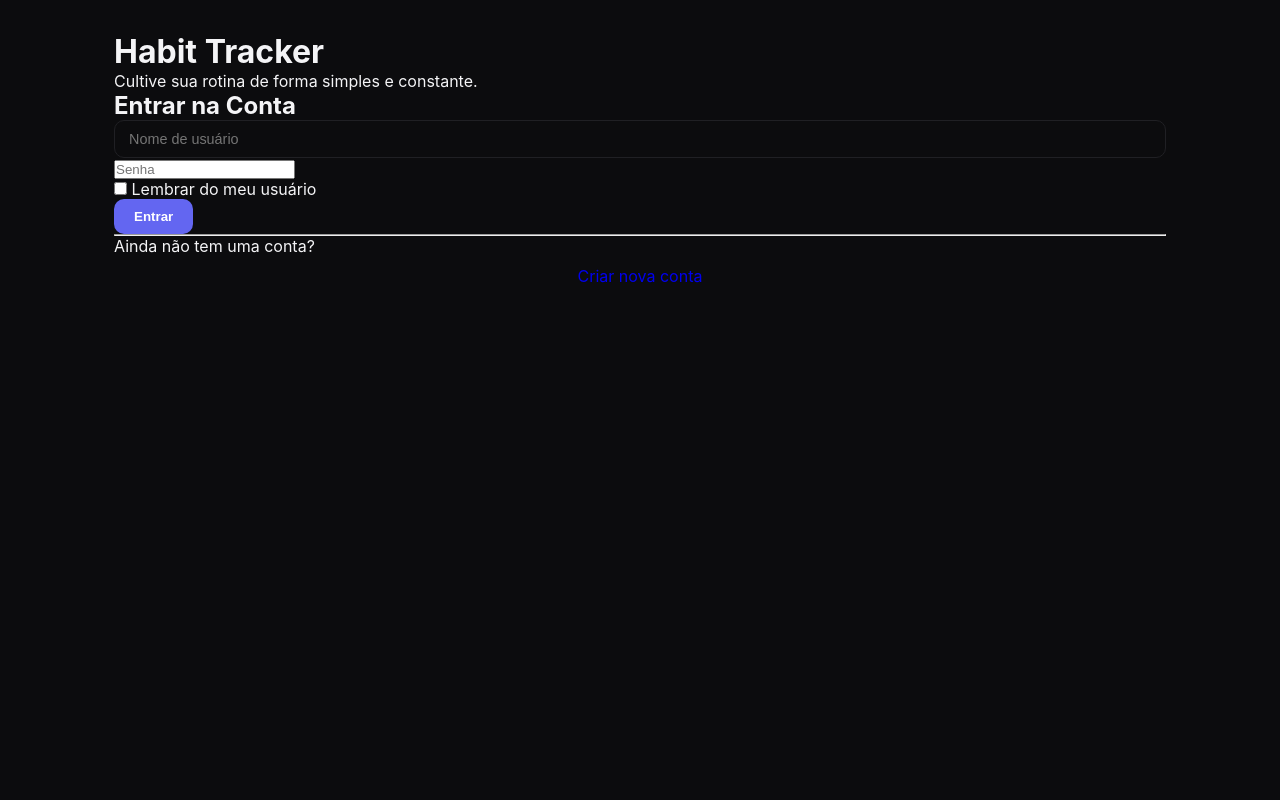
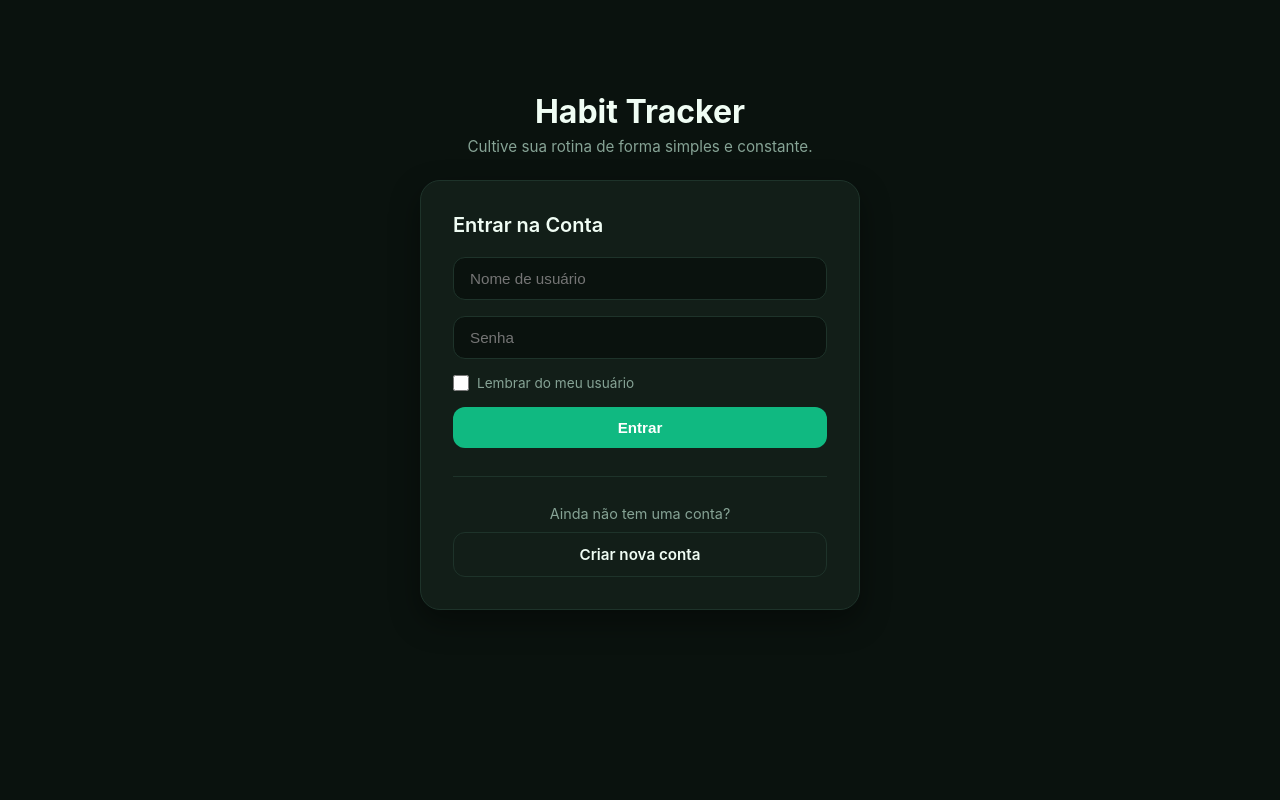
Before and after one commit to Stefanelli01/Habit-manager, a FastAPI app: page /login in a window 1280 px wide. Run offline with FastAPI, Linux system fonts and the light colour scheme.

Commit message:
Apply emerald green color scheme and fix auth card layout styling

```diff
--- a/src/web/main.py
+++ b/src/web/main.py
@@ -12,7 +12,7 @@ from src.database.crud import (
     create_user,
     delete_habit,
     get_all_habits_by_user,
-    mark_habit_completed,
+    toggle_habit_completed,
 )
 from src.database.database import get_db_connection, init_db
 from src.streak import calculate_streak
@@ -32,13 +32,12 @@ templates = Jinja2Templates(directory="src/web/templates")
 app.mount("/static", StaticFiles(directory="src/web/static"), name="static")
 
 PALETTES = [
-    {"bg": "#6366f1", "icon_bg": "rgba(99, 102, 241, 0.15)"},
-    {"bg": "#f97316", "icon_bg": "rgba(249, 115, 22, 0.15)"},
-    {"bg": "#ec4899", "icon_bg": "rgba(236, 72, 153, 0.15)"},
-    {"bg": "#06b6d4", "icon_bg": "rgba(6, 182, 212, 0.15)"},
-    {"bg": "#a855f7", "icon_bg": "rgba(168, 85, 247, 0.15)"},
     {"bg": "#10b981", "icon_bg": "rgba(16, 185, 129, 0.15)"},
-    {"bg": "#eab308", "icon_bg": "rgba(234, 179, 8, 0.15)"},
+    {"bg": "#059669", "icon_bg": "rgba(5, 150, 105, 0.15)"},
+    {"bg": "#34d399", "icon_bg": "rgba(52, 211, 153, 0.15)"},
+    {"bg": "#14b8a6", "icon_bg": "rgba(20, 184, 166, 0.15)"},
+    {"bg": "#065f46", "icon_bg": "rgba(6, 95, 70, 0.2)"},
+    {"bg": "#10b981", "icon_bg": "rgba(16, 185, 129, 0.15)"},
 ]
 
 
@@ -184,7 +183,7 @@ async def complete_habit(
     request: Request, habit_id: int, date_str: str = Form(...)
 ):
     user_id = get_current_user_id(request)
-    mark_habit_completed(habit_id, date_str)
+    toggle_habit_completed(habit_id, date_str)
     habits, days_strip = fetch_habits_with_grid(user_id)
     return templates.TemplateResponse(
         request=request,
--- a/src/web/static/style.css
+++ b/src/web/static/style.css
@@ -5,22 +5,28 @@
 }
 
 :root {
-    --bg-main: #0c0c0e;
-    --card-bg: #141417;
-    --card-border: #202024;
-    --text-main: #f4f4f6;
-    --text-muted: #71717a;
-    --accent-blue: #6366f1;
+    --bg-main: #0a120e;
+    --card-bg: #121e18;
+    --card-border: #1e332a;
+    --text-main: #f0fdf4;
+    --text-muted: #86a395;
+
+    --accent-emerald: #10b981;
+    --accent-emerald-hover: #059669;
+    --accent-sage: #34d399;
     --accent-red: #ef4444;
 }
 
 [data-theme="light"] {
-    --bg-main: #f8fafc;
+    --bg-main: #f0fdf4;
     --card-bg: #ffffff;
-    --card-border: #e2e8f0;
-    --text-main: #0f172a;
-    --text-muted: #64748b;
-    --accent-blue: #4f46e5;
+    --card-border: #d1fae5;
+    --text-main: #064e3b;
+    --text-muted: #047857;
+
+    --accent-emerald: #059669;
+    --accent-emerald-hover: #047857;
+    --accent-sage: #10b981;
     --accent-red: #dc2626;
 }
 
@@ -32,6 +38,150 @@ body {
     margin: 0 auto;
     padding: 32px 24px;
     min-height: 100vh;
+}
+
+.auth-container {
+    max-width: 440px;
+    margin: 60px auto;
+}
+
+.auth-header {
+    text-align: center;
+    margin-bottom: 24px;
+}
+
+.auth-header h1 {
+    font-size: 2rem;
+    color: var(--text-main);
+    margin-bottom: 6px;
+    font-weight: 700;
+}
+
+.auth-header p {
+    color: var(--text-muted);
+    font-size: 0.95rem;
+}
+
+.auth-card {
+    background: var(--card-bg);
+    border: 1px solid var(--card-border);
+    border-radius: 20px;
+    padding: 32px;
+    box-shadow: 0 12px 30px rgba(0, 0, 0, 0.4);
+}
+
+.auth-title {
+    font-size: 1.25rem;
+    font-weight: 600;
+    margin-bottom: 20px;
+    color: var(--text-main);
+}
+
+.auth-form {
+    display: flex;
+    flex-direction: column;
+    gap: 16px;
+}
+
+.input-group {
+    display: flex;
+    flex-direction: column;
+    gap: 6px;
+}
+
+input[type="text"],
+input[type="password"] {
+    width: 100%;
+    background: var(--bg-main);
+    border: 1px solid var(--card-border);
+    color: var(--text-main);
+    padding: 12px 16px;
+    border-radius: 12px;
+    font-size: 0.95rem;
+    outline: none;
+    transition: border-color 0.2s, box-shadow 0.2s;
+}
+
+input[type="text"]:focus,
+input[type="password"]:focus {
+    border-color: var(--accent-emerald);
+    box-shadow: 0 0 0 3px rgba(16, 185, 129, 0.2);
+}
+
+.btn-primary {
+    width: 100%;
+    background: var(--accent-emerald);
+    color: #ffffff;
+    border: none;
+    padding: 12px 20px;
+    border-radius: 12px;
+    font-weight: 600;
+    font-size: 0.95rem;
+    cursor: pointer;
+    transition: background-color 0.2s, transform 0.1s;
+}
+
+.btn-primary:hover {
+    background: var(--accent-emerald-hover);
+}
+
+.btn-primary:active {
+    transform: scale(0.99);
+}
+
+.btn-secondary {
+    width: 100%;
+    background: transparent;
+    border: 1px solid var(--card-border);
+    color: var(--text-main);
+    padding: 12px 20px;
+    border-radius: 12px;
+    font-weight: 600;
+    font-size: 0.95rem;
+    cursor: pointer;
+    text-align: center;
+    text-decoration: none;
+    display: inline-block;
+    transition: all 0.2s;
+}
+
+.btn-secondary:hover {
+    background: var(--bg-main);
+    border-color: var(--accent-emerald);
+    color: var(--accent-sage);
+}
+
+.remember-row {
+    display: flex;
+    align-items: center;
+    font-size: 0.85rem;
+    color: var(--text-muted);
+}
+
+.checkbox-label {
+    display: flex;
+    align-items: center;
+    gap: 8px;
+    cursor: pointer;
+    user-select: none;
+}
+
+.checkbox-label input[type="checkbox"] {
+    accent-color: var(--accent-emerald);
+    width: 16px;
+    height: 16px;
+}
+
+.auth-divider {
+    border: 0;
+    border-top: 1px solid var(--card-border);
+    margin: 28px 0;
+}
+
+.auth-footer p {
+    color: var(--text-muted);
+    font-size: 0.9rem;
+    text-align: center;
 }
 
 .nav-bar {
@@ -72,28 +222,6 @@ body {
 .form-row-desktop {
     display: flex;
     gap: 12px;
-}
-
-input[type="text"] {
-    background: var(--bg-main);
-    border: 1px solid var(--card-border);
-    color: var(--text-main);
-    padding: 10px 14px;
-    border-radius: 10px;
-    font-size: 0.9rem;
-    outline: none;
-    width: 100%;
-}
-
-.btn-primary {
-    background: var(--accent-blue);
-    color: white;
-    border: none;
-    padding: 10px 20px;
-    border-radius: 10px;
-    font-weight: 600;
-    cursor: pointer;
-    white-space: nowrap;
 }
 
 .grid-container {
@@ -167,19 +295,35 @@ input[type="text"] {
 }
 
 .day-box {
-    height: 42px;
+    height: 44px;
     border-radius: 12px;
     background: rgba(255, 255, 255, 0.03);
     border: 1px solid transparent;
     cursor: pointer;
     transition: all 0.2s;
     display: flex;
+    flex-direction: column;
     align-items: center;
     justify-content: center;
+    font-size: 0.75rem;
+    font-weight: 600;
+    color: var(--text-muted);
+    gap: 2px;
 }
 
 .day-box:hover {
     border-color: var(--card-border);
+    transform: scale(1.03);
+}
+
+.day-box.completed {
+    color: #ffffff;
+}
+
+.day-box .check-symbol {
+    font-size: 0.85rem;
+    line-height: 1;
+    font-weight: 700;
 }
 
 .btn-del {
--- a/src/web/templates/partials/habit_list.html
+++ b/src/web/templates/partials/habit_list.html
@@ -34,9 +34,13 @@
                 <form hx-post="/habits/{{ habit.id }}/complete" hx-target="#habit-list" hx-swap="outerHTML" style="display: contents;">
                     <input type="hidden" name="date_str" value="{{ day.date }}">
                     <button type="submit"
-                            class="day-box"
+                            class="day-box {% if day.completed %}completed{% endif %}"
                             style="{% if day.completed %}background: {{ habit.color }};{% endif %}"
                             title="{{ day.date }}">
+                        <span>{{ day.date.split('-')[2] }}</span>
+                        {% if day.completed %}
+                            <span class="check-symbol">✓</span>
+                        {% endif %}
                     </button>
                 </form>
             {% endfor %}
```
Also changed, not shown: src/database/crud.py (+14 -5 lines).
